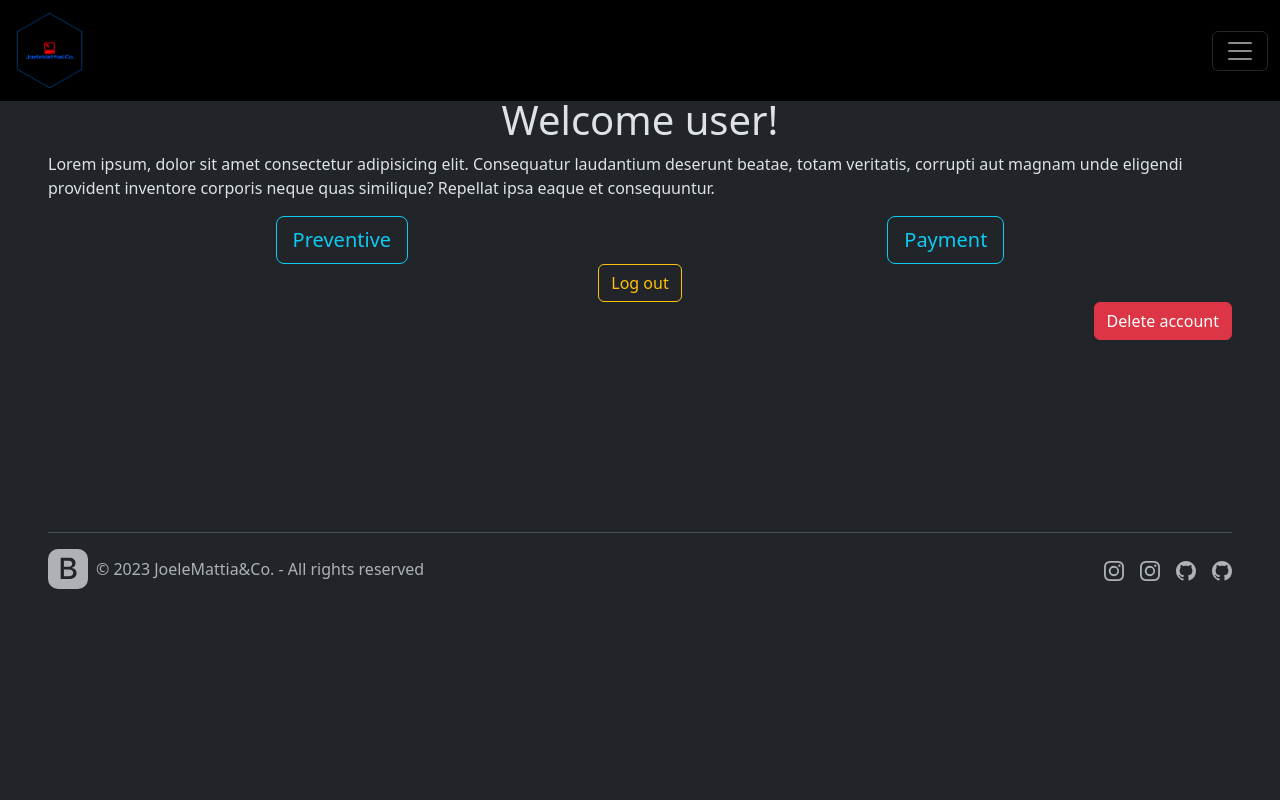
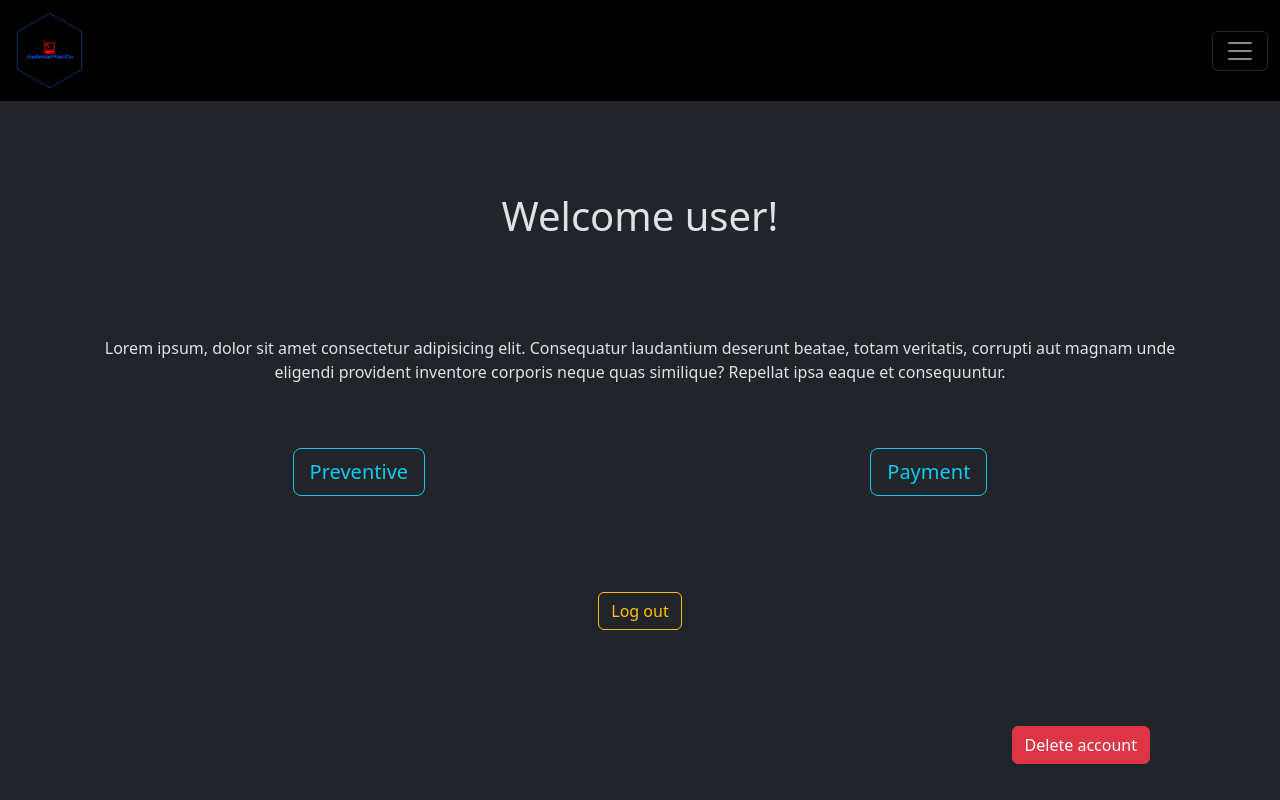
Before and after one commit to WebDevJoJo/JoeMatFolio, an Angular app: page /personal-area in a window 1280 px wide. Shown: the top 800 px of the page. Built offline with nearby package versions, Linux system fonts and the light colour scheme.

Commit message:
margins added in welcome page

```diff
--- a/src/app/personal-area/welcome/welcome.component.html
+++ b/src/app/personal-area/welcome/welcome.component.html
@@ -1,6 +1,7 @@
 <div class="container-fluid my-5 p-5">
-  <h1 class="text-center">Welcome user!</h1>
-  <p>
+  <h1 class="text-center my-5 p-5">Welcome user!</h1>
+  <div class="container">
+    <p class="text-center">
       Lorem ipsum, dolor sit amet consectetur adipisicing elit. Consequatur
       laudantium deserunt beatae, totam veritatis, corrupti aut magnam unde
       eligendi provident inventore corporis neque quas similique? Repellat ipsa
@@ -8,22 +9,27 @@
     </p>
     <div class="row justify-content-around">
       <div class="col-auto">
-      <button type="button" class="btn btn-outline-info btn-lg">
+        <button type="button" class="btn btn-outline-info btn-lg m-5">
           Preventive
         </button>
       </div>
       <div class="col-auto">
-      <button type="button" class="btn btn-outline-info btn-lg">Payment</button>
+        <button type="button" class="btn btn-outline-info btn-lg m-5">
+          Payment
+        </button>
       </div>
     </div>
     <div class="row justify-content-center">
       <div class="col-auto">
-      <button type="button" class="btn btn-outline-warning">Log out</button>
+        <button type="button" class="btn btn-outline-warning m-5">
+          Log out
+        </button>
       </div>
     </div>
     <div class="row justify-content-end">
       <div class="col-auto">
-      <button type="button" class="btn btn-danger">Delete account</button>
+        <button type="button" class="btn btn-danger m-5">Delete account</button>
       </div>
     </div>
   </div>
+</div>
```
Lines whose indentation alone changed are shown as unchanged.
